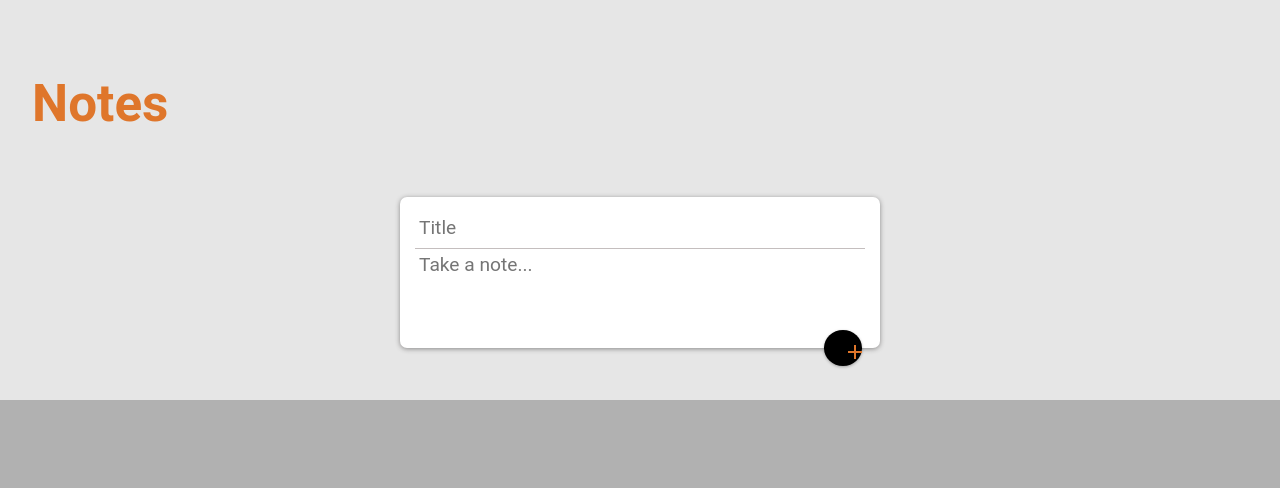
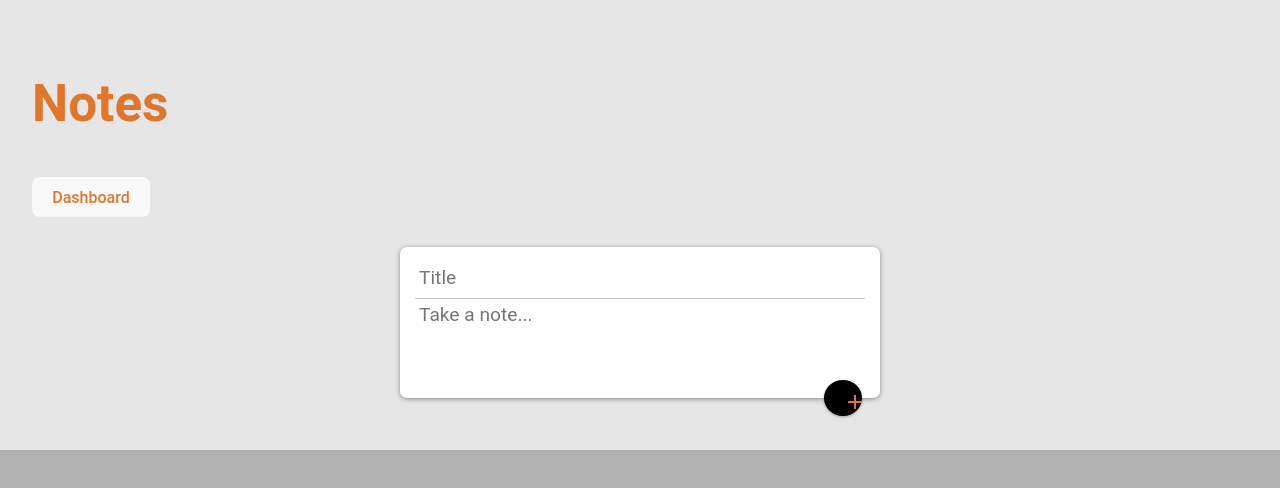
Before and after one commit to Reece-Ausmus/ScheduSmart, a React (Vite) app in the folder schedusmart-frontend/: page /notes in a window 1280 px wide. Shown: the top 488 px of the page. Built offline with nearby package versions, Linux system fonts and the light colour scheme.

Commit message:
taking notes frontend

```diff
--- a/schedusmart-frontend/src/pages/Notes.jsx
+++ b/schedusmart-frontend/src/pages/Notes.jsx
@@ -1,3 +1,4 @@
+// This is a page to realize taking notes function
 import React, { useState } from "react";
 import "./Notes.css";
 import AddIcon from "@material-ui/icons/Add";
@@ -6,7 +7,7 @@ import { ToastContainer, toast } from "react-toastify";
 import "react-toastify/dist/ReactToastify.css";
 import EditIcon from "@material-ui/icons/Edit";
 
-export default function NoteApp() {
+export default function Notes() {
   const [note, setNote] = useState({
     title: "",
     content: ""
@@ -75,6 +76,15 @@ export default function NoteApp() {
       </div>
 
       <div>
+        <button
+        onClick={() => {
+          window.location.href = "/dashboard";
+        }}>
+          Dashboard
+        </button>
+      </div>
+
+      <div>
         <form className="create-note" action="">
           <input
             name="title"
```
Also changed, not shown: 1 other file (tests, documents, lock files or other folders).
